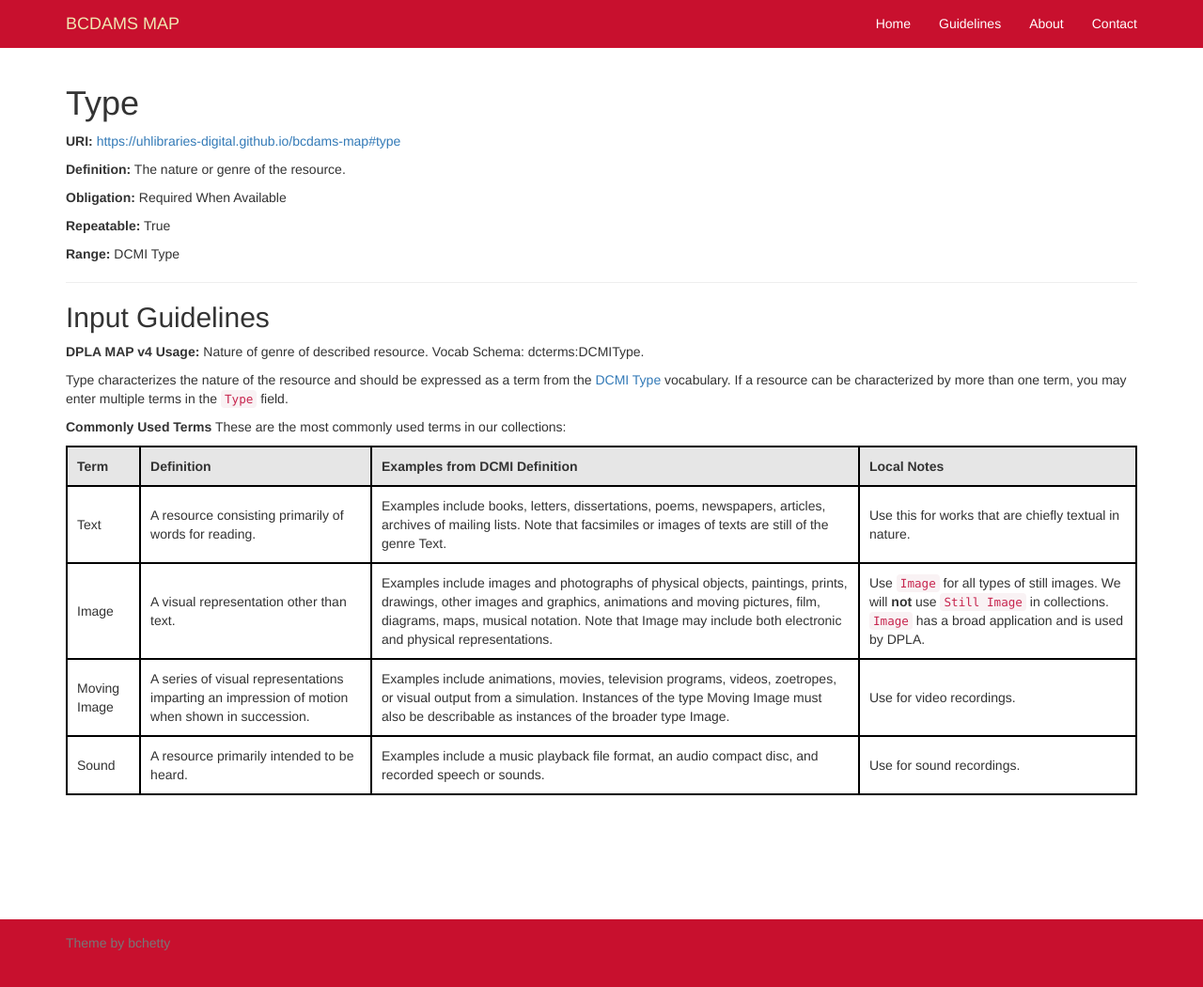
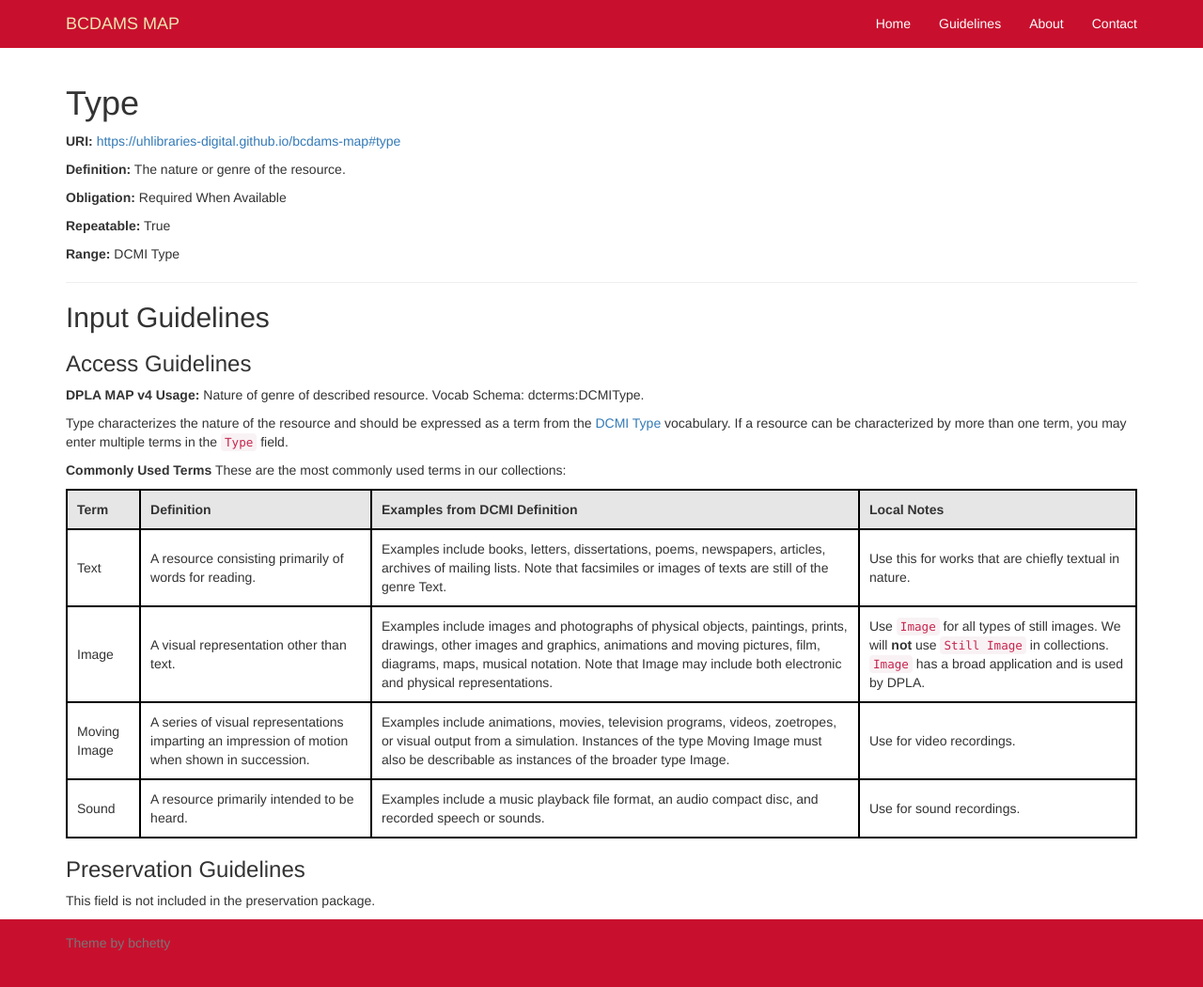
Before and after one commit to uhlibraries-digital/bcdams-map, a Jekyll site: the page built from guidelines/type.md, in a window 1280 px wide and 1058 px high. Shown: the top 1050 px of the window at 94% size. Built offline with Jekyll 4.4.1, drawn with Linux system fonts in a browser that asks for light colours; nearby versions of some CDN libraries; comment, search, counter and statistics services are not loaded.

Commit message:
Update type.md

```diff
--- a/guidelines/type.md
+++ b/guidelines/type.md
@@ -6,6 +6,8 @@ comments: false
 ---
 
 {% include guidelines.md %}
+
+### Access Guidelines
 
 **DPLA MAP v4 Usage:** Nature of genre of described resource. Vocab Schema: dcterms:DCMIType.
 
@@ -20,3 +22,7 @@ Text | A resource consisting primarily of words for reading. | Examples include
 Image | A visual representation other than text. | Examples include images and photographs of physical objects, paintings, prints, drawings, other images and graphics, animations and moving pictures, film, diagrams, maps, musical notation. Note that Image may include both electronic and physical representations. | Use `Image` for all types of still images. We will **not** use `Still Image` in collections. `Image` has a broad application and is used by DPLA.
 Moving Image | A series of visual representations imparting an impression of motion when shown in succession. | Examples include animations, movies, television programs, videos, zoetropes, or visual output from a simulation. Instances of the type Moving Image must also be describable as instances of the broader type Image. | Use for video recordings.
 Sound | A resource primarily intended to be heard. | Examples include a music playback file format, an audio compact disc, and recorded speech or sounds. | Use for sound recordings.
+
+### Preservation Guidelines
+
+This field is not included in the preservation package.
```
